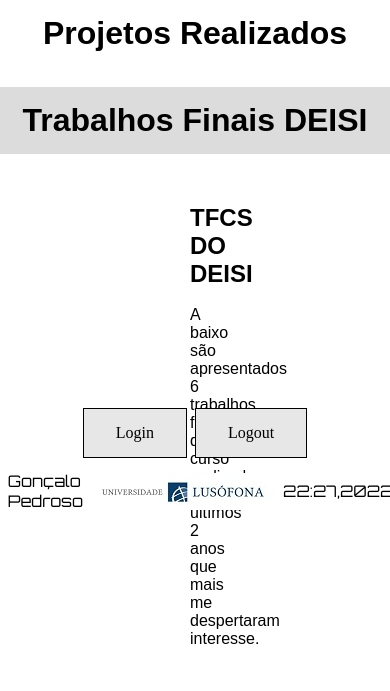
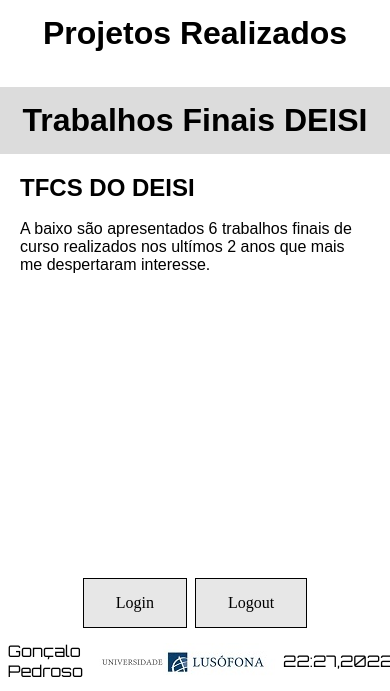
Before and after one commit to DrAlexWild/goncalo_portfolio, a Django app: page /Projetos in a window 390 px wide; the page is wider, and only the part inside the window is pictured. Shown: the part 574-1265 px from the top of that part. Before the commit the page ends 1218 px from the top of that part, so only its background shows below. Run offline with Django 4.2, Linux system fonts and the light colour scheme; data that the repository does not hold is empty; parts of the project's set-up code (start-up, migrations or seed data) failed here and were passed over; some web fonts are replaced.

Commit message:
TEXTM1_MOVEL_MEDIA01

```diff
--- a/portfolio/static/portfolio/css/estilos.css
+++ b/portfolio/static/portfolio/css/estilos.css
@@ -690,11 +690,11 @@ color:black;
 text-align: center;
 }
 
-@media (max-width: 900px)
+@media (max-width: 900px){
 .textoM1 {
-    height: 350px;
+    height: 400px;
     padding-top: 20px;
     padding-left: 20px;
     padding-right: 20px;
-    font-size: 15px;
 }
+}
```
